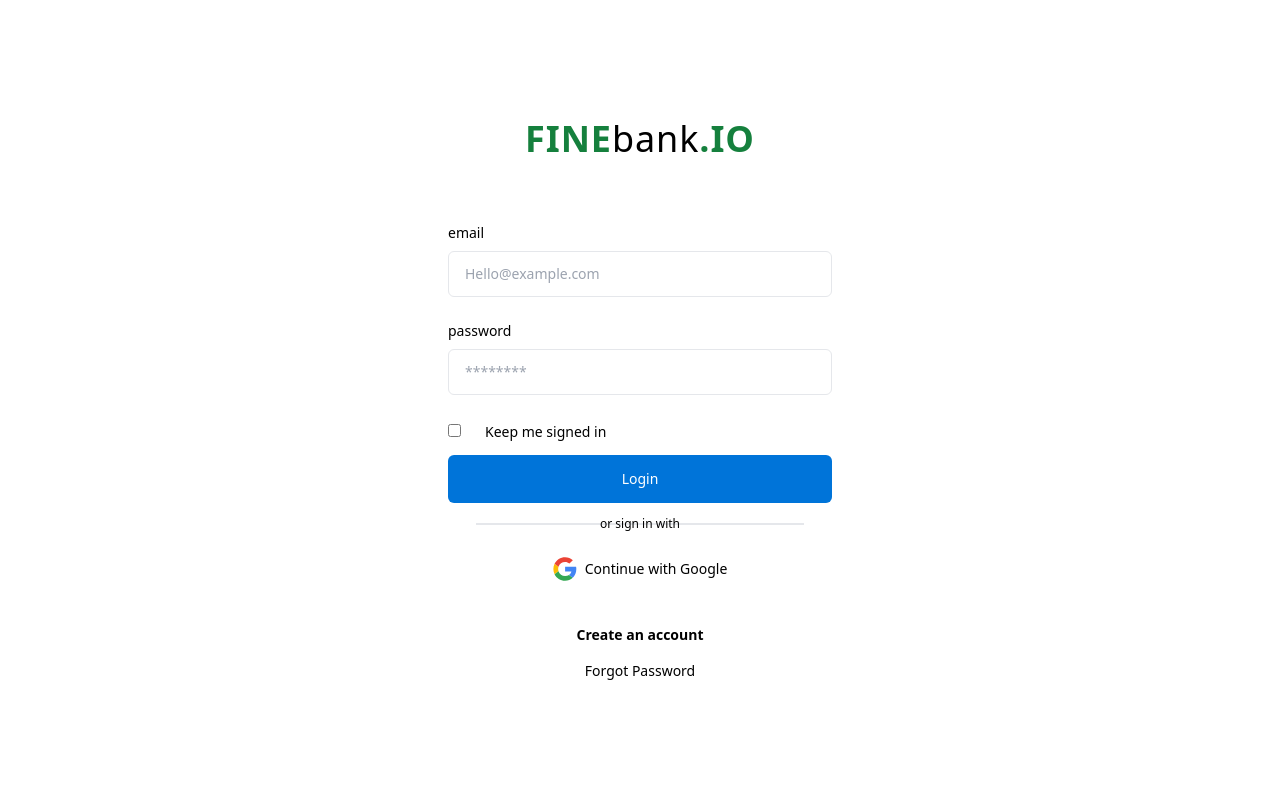
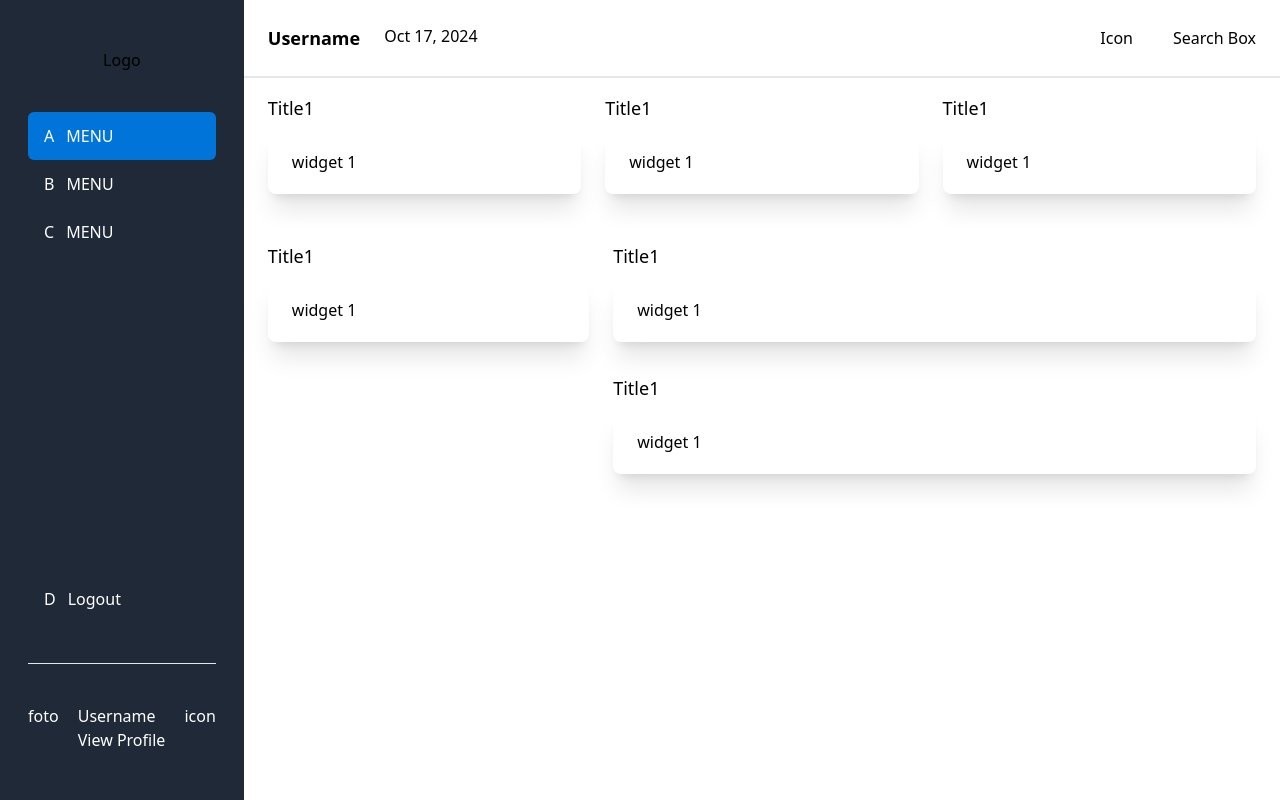
Before and after one commit to haydar-hilmy/admin-ui, a React (Vite) app: page / in a window 1280 px wide. Before the commit this address led to /login. Built offline with nearby package versions, Linux system fonts and the light colour scheme.

Commit message:
push dashboard

```diff
--- /dev/null
+++ b/src/components/Elements/Card/index.jsx
@@ -0,0 +1,12 @@
+const Card = () => {
+    return (
+        <>
+            <div className="text-lg text-gray-02 mb-2">Title1</div>
+            <div className="bg-white rounded-lg px-6 py-5 shadow-xl">
+                widget 1
+            </div>
+        </>
+    )
+}
+
+export default Card
--- /dev/null
+++ b/src/components/Fragments/Header.jsx
@@ -0,0 +1,18 @@
+const Header = () => {
+    return (
+        <>
+        <header className="border-b-2 p-6 flex items-center justify-between">
+          <div className="flex">
+            <div className="font-bold text-lg">Username</div>
+            <div className="ms-6 text-gray-03">Oct 17, 2024</div>
+          </div>
+          <div className="flex">
+            <div>Icon</div>
+            <div className="ms-10 hidden sm:block">Search Box</div>
+          </div>
+        </header>
+        </>
+    )
+}
+
+export default Header
--- /dev/null
+++ b/src/components/Fragments/Navbar.jsx
@@ -0,0 +1,40 @@
+const Navbar = () => {
+    return (
+        <>
+        <nav className="bg-gray-800 text-special-bg2 sm:w-72 w-36 h-screen px-7 py-12 flex flex-col justify-between">
+        <div>
+          <div className="flex justify-center mb-10">Logo</div>
+          <div className="flex bg-primary text-white px-4 py-3 rounded-md">
+            <div className="text-white mx-auto sm:mx-0">A</div>
+            <div className="ms-3 hidden text-white sm:block">MENU</div>
+          </div>
+          <div className="flex hover:bg-special-bg3 px-4 py-3 rounded-md">
+            <div className="mx-auto text-white sm:mx-0">B</div>
+            <div className="ms-3 hidden text-white sm:block">MENU</div>
+          </div>
+          <div className="flex hover:bg-special-bg3 px-4 py-3 rounded-md">
+            <div className="mx-auto text-white sm:mx-0">C</div>
+            <div className="ms-3 hidden text-white sm:block">MENU</div>
+          </div>
+        </div>
+        <div className="sticky bottom-12">
+          <div className="flex bg-special-bg3 px-4 py-3 rounded-md">
+            <div className="mx-auto text-white sm:mx-0">D</div>
+            <div className="ms-3 hidden text-white sm:block">Logout</div>
+          </div>
+          <div className="border-b my-10 border-b-special-bg"></div>
+          <div className="flex justify-between">
+            <div className="mx-auto text-white sm:mx-0">foto</div>
+            <div className="hidden text-white sm:block">
+              Username
+              <br />
+              View Profile
+            </div>
+            <div className="hidden text-white sm:block">icon</div>
+          </div>
+        </div>
+      </nav>
+        </>
+    )
+}
+export default Navbar
--- /dev/null
+++ b/src/components/Layouts/MainLayout.jsx
@@ -0,0 +1,26 @@
+import Header from "../Fragments/Header";
+import Navbar from "../Fragments/Navbar";
+
+const MainLayout = (props) => {
+  const { children } = props
+  return (
+    <div className="flex bg-special-mainBg w-screen min-h-screen max-w-full">
+      {/* navbar start*/}
+      <Navbar />
+      {/* navbar end*/}
+      <div className="w-screen">
+        {/* header start*/}
+        <Header />
+
+        {/* header end*/}
+        {/* content start*/}
+        <main className="px-6 py-4">
+          {children}
+        </main>
+        {/* content end*/}
+      </div>
+    </div>
+  );
+};
+
+export default MainLayout;
--- /dev/null
+++ b/src/pages/balance.jsx
@@ -0,0 +1,37 @@
+import Card from "../components/Elements/Card";
+import MainLayout from "../components/Layouts/MainLayout";
+
+const BalancePage = () => {
+  return (
+    <MainLayout type="balance">
+      {/* top content start*/}
+      <div className="mb-8 sm:flex sm:gap-6">
+        <div className="sm:w-1/3">
+          <Card />
+        </div>
+        <div className="sm:w-1/3">
+          <Card />
+        </div>
+        <div className="sm:w-1/3">
+          <Card />
+        </div>
+      </div>
+      {/* top content end*/}
+      {/* bottom content start*/}
+      <div className="mb-8 sm:flex sm:gap-6">
+        <div className="sm:w-1/3">
+          <Card />
+        </div>
+        <div className="m:w-1/3">
+          <Card />
+        </div>
+        <div className="sm:w-1/3">
+          <Card />
+        </div>
+      </div>
+      {/* bottom content end*/}
+    </MainLayout>
+  );
+};
+
+export default BalancePage;
--- /dev/null
+++ b/src/pages/dashboard.jsx
@@ -0,0 +1,39 @@
+import Card from "../components/Elements/Card";
+import MainLayout from "../components/Layouts/MainLayout";
+
+const DashboardPage = () => {
+    return (
+        <MainLayout type="dashboard">
+            {/* top content start*/}
+            <div className="mb-8 sm:flex sm:gap-6">
+                <div className="mb-4 sm:w-1/3">
+                    <Card />
+                </div>
+                <div className="mb-4 sm:w-1/3">
+                    <Card />
+                </div>
+                <div className="mb-4 sm:w-1/3">
+                    <Card />
+                </div>
+            </div>
+            {/* top content end*/}
+            {/* bottom content start*/}
+            <div className="sm:flex sm:gap-6">
+                <div className="mb-4 sm:w-1/3">
+                    <Card />
+                </div>
+                <div className="sm:w-2/3">
+                    <div className="mb-8">
+                        <Card />
+                    </div>
+                    <div className="mb-4">
+                        <Card />
+                    </div>
+                </div>
+            </div>
+            {/* bottom content end*/}
+        </MainLayout>
+    );
+};
+
+export default DashboardPage;
```
Also changed, not shown: src/App.jsx (+12 -1 lines).
